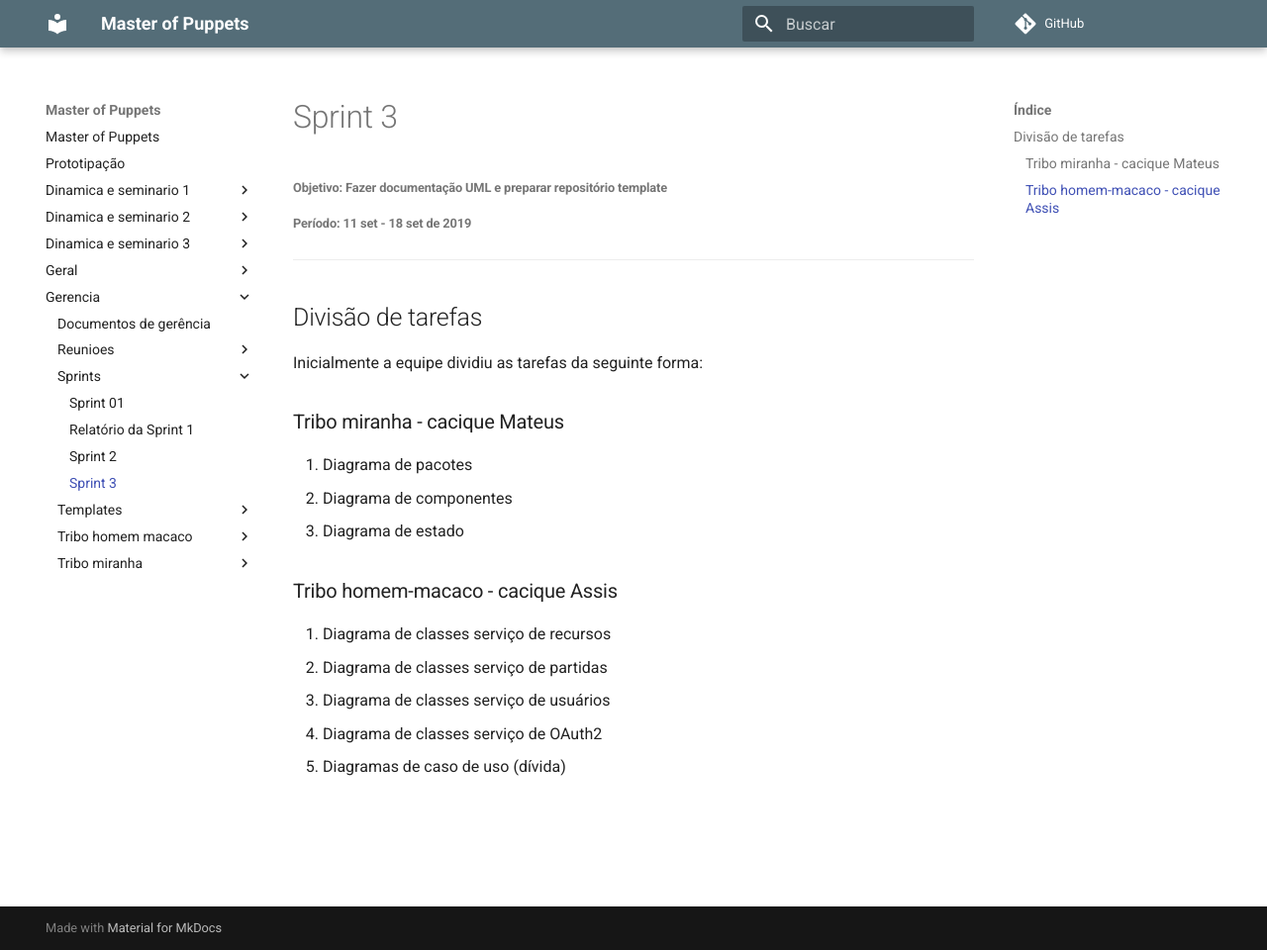
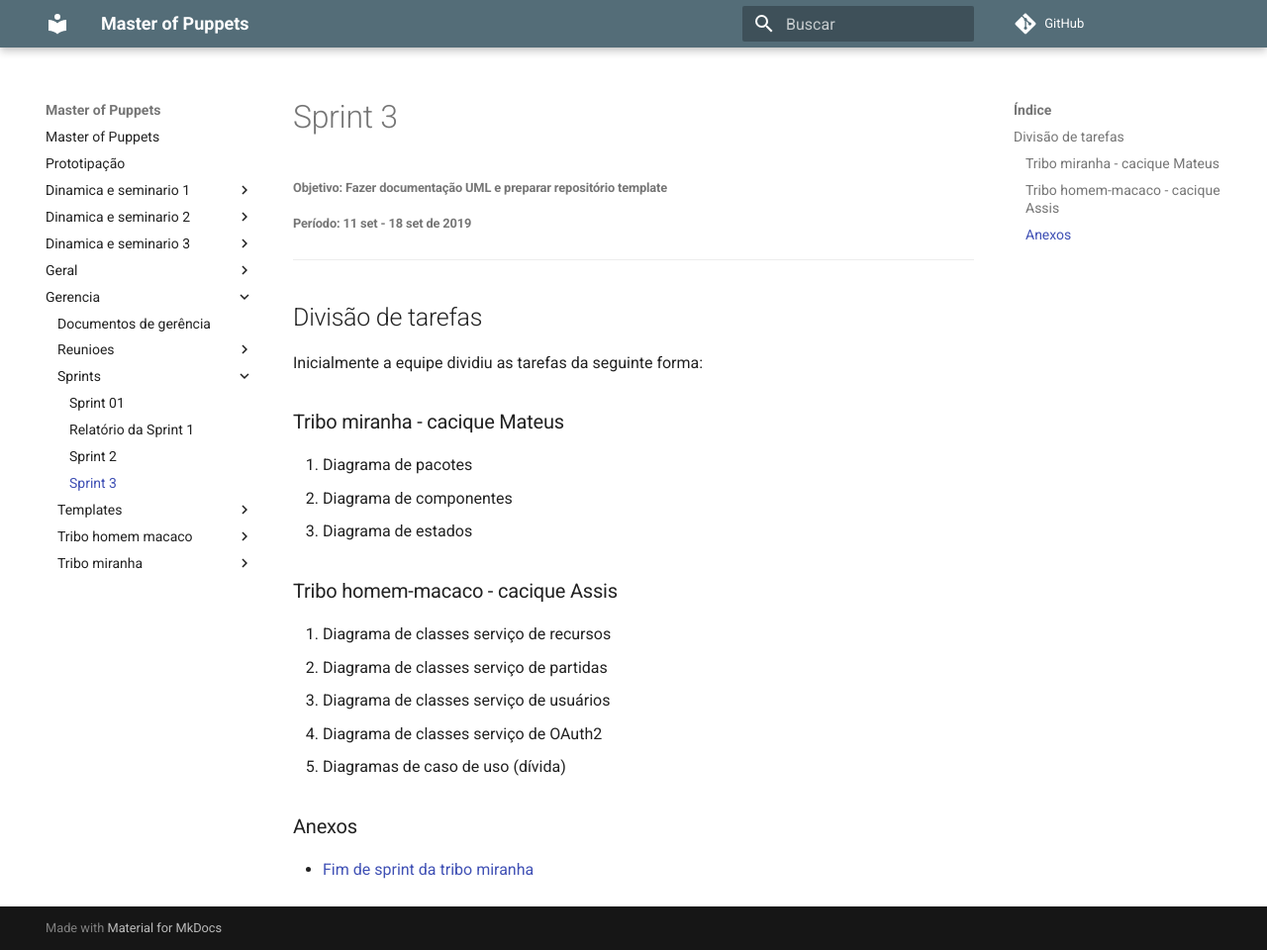
Before and after one commit to desenho-de-software-2019-02/Documentation, an MkDocs documentation site: the page built from docs/gerencia/sprints/sprint_03.md, in a window 1280 px wide and 960 px high. Shown: the whole window at 99% size. Built offline with MkDocs 1.6.1 and Material for MkDocs 9.7.7, drawn with Linux system fonts in a browser that asks for light colours; comment, search, counter and statistics services are not loaded.

Commit message:
Linking sprint review

```diff
--- a/docs/gerencia/sprints/sprint_03.md
+++ b/docs/gerencia/sprints/sprint_03.md
@@ -13,7 +13,7 @@ Inicialmente a equipe dividiu as tarefas da seguinte forma:
 ### Tribo miranha - cacique Mateus
 1. Diagrama de pacotes
 1. Diagrama de componentes
-1. Diagrama de estado
+1. Diagrama de estados
 
 
 ### Tribo homem-macaco - cacique Assis
@@ -22,3 +22,7 @@ Inicialmente a equipe dividiu as tarefas da seguinte forma:
 1. Diagrama de classes serviço de usuários
 1. Diagrama de classes serviço de OAuth2
 1. Diagramas de caso de uso (dívida)
+
+### Anexos
+
+- [Fim de sprint da tribo miranha](../tribo_miranha/sprint_3/final_sprint_3.md)
```
